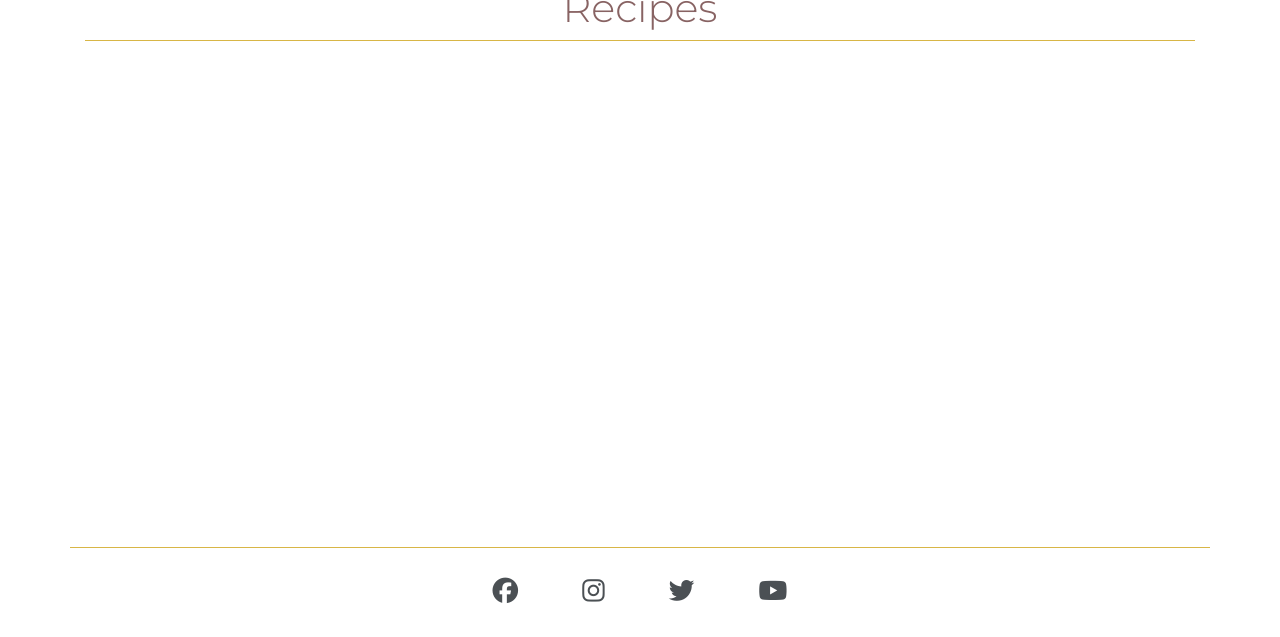
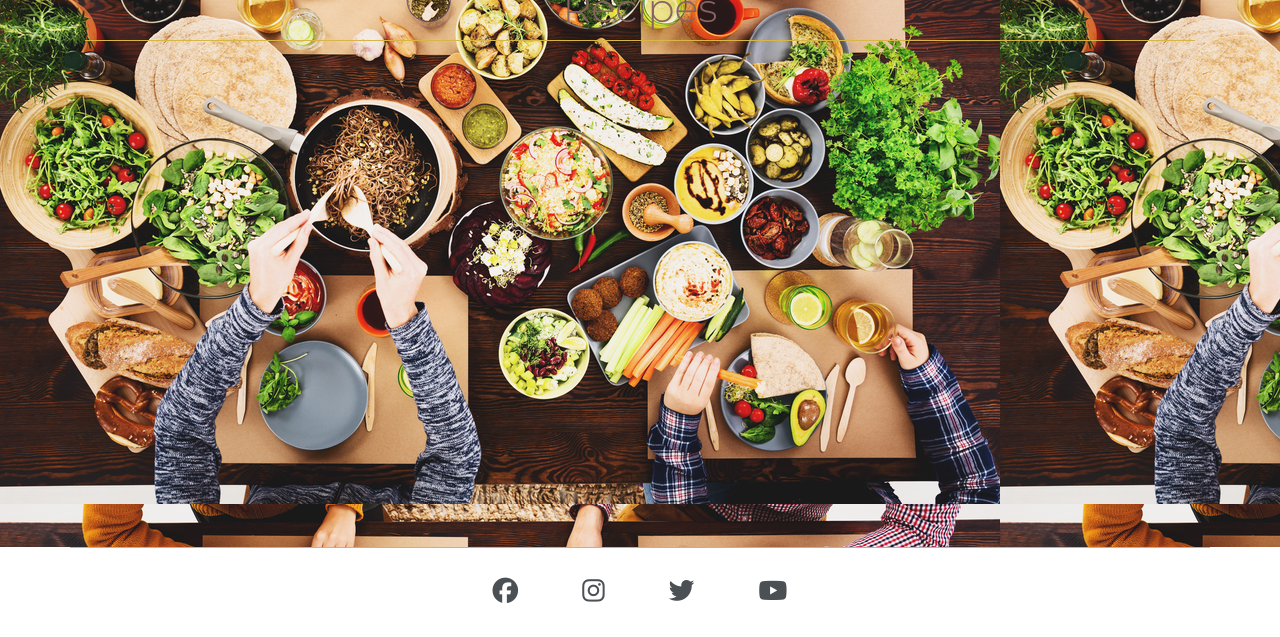
Before and after one commit to mehatabpathan/vegan_delights, a Django app: page /browserecipes/ in a window 1280 px wide. Shown: the part 163-800 px from the top of the page. Run offline with Django 4.2, Linux system fonts and the light colour scheme; data that the repository does not hold is empty; some libraries are stand-ins or nearby versions.

Commit message:
adding background image to the content

```diff
--- a/static/css/style.css
+++ b/static/css/style.css
@@ -11,6 +11,7 @@
 }
 
 .content {
+    background-image: url(../images/bgimage.jpeg);
     min-height: calc(100vh - 90px);
 }
 
```
Also changed, not shown: static/images/bgimage.jpeg (added).
